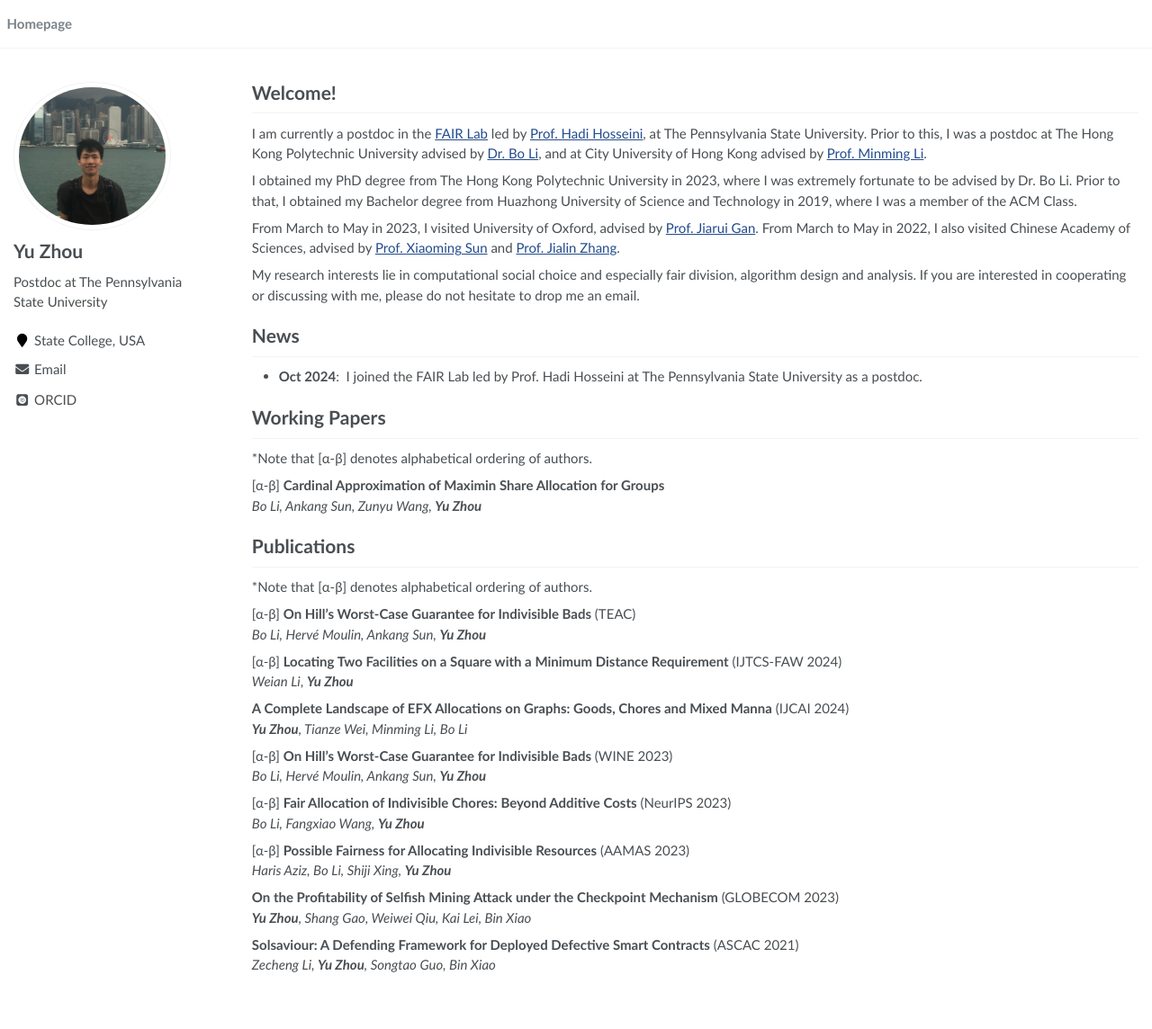
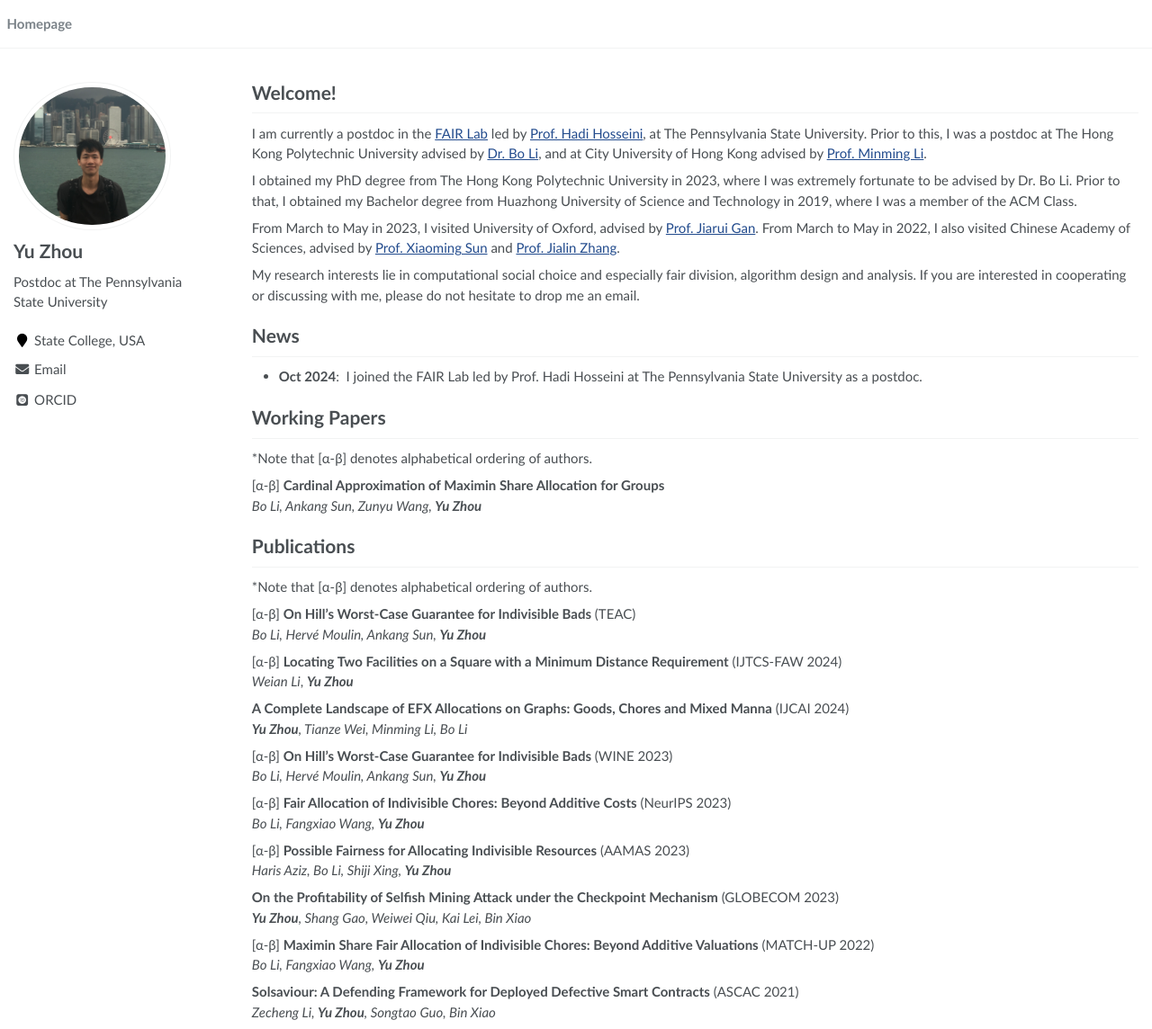
Before and after one commit to yuzhouhomepage/yuzhouhomepage.github.io, a Jekyll site: the page built from _pages/about.md, in a window 1280 px wide and 1144 px high. Shown: the whole window at 90% size. Built offline with Jekyll 4.4.1, drawn with Linux system fonts in a browser that asks for light colours; some web fonts are replaced.

Commit message:
Update about.md

```diff
--- a/_pages/about.md
+++ b/_pages/about.md
@@ -62,5 +62,8 @@ If you are interested in cooperating or discussing with me, please do not hesita
 **On the Profitability of Selfish Mining Attack under the Checkpoint Mechanism** (GLOBECOM 2023)
 ***Yu Zhou**, Shang Gao, Weiwei Qiu, Kai Lei, Bin Xiao*
 
+[&alpha;-&beta;] **Maximin Share Fair Allocation of Indivisible Chores: Beyond Additive Valuations** (MATCH-UP 2022)
+*Bo Li, Fangxiao Wang, **Yu Zhou***
+
 **Solsaviour: A Defending Framework for Deployed Defective Smart Contracts** (ASCAC 2021)
 *Zecheng Li, **Yu Zhou**, Songtao Guo, Bin Xiao*
```
